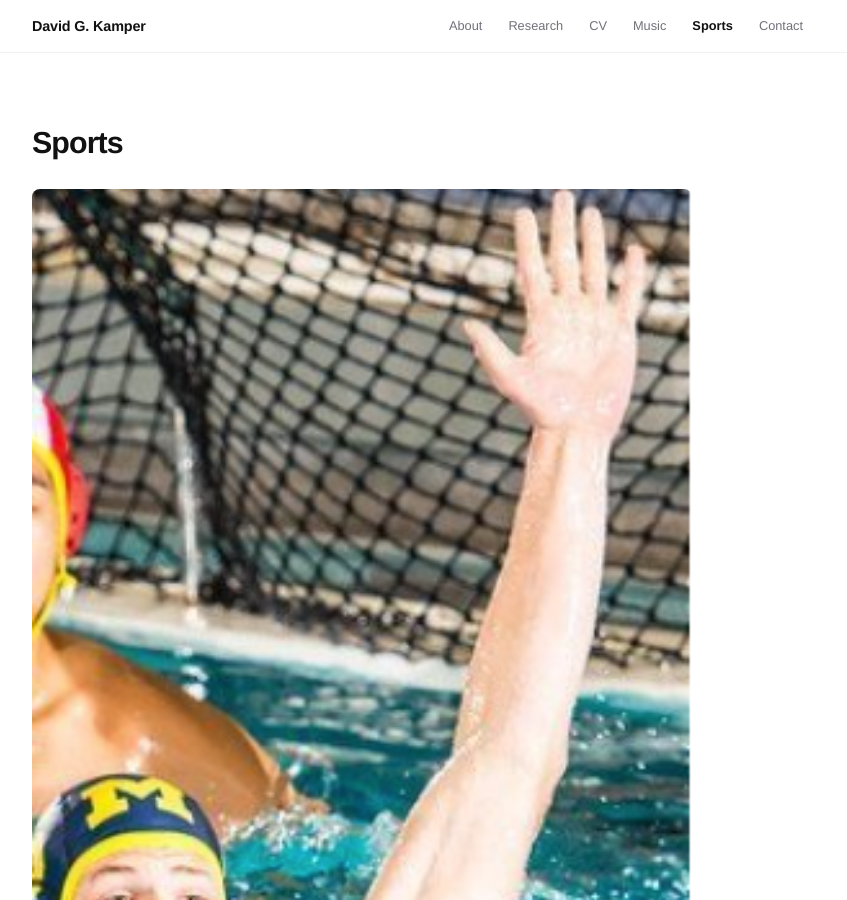
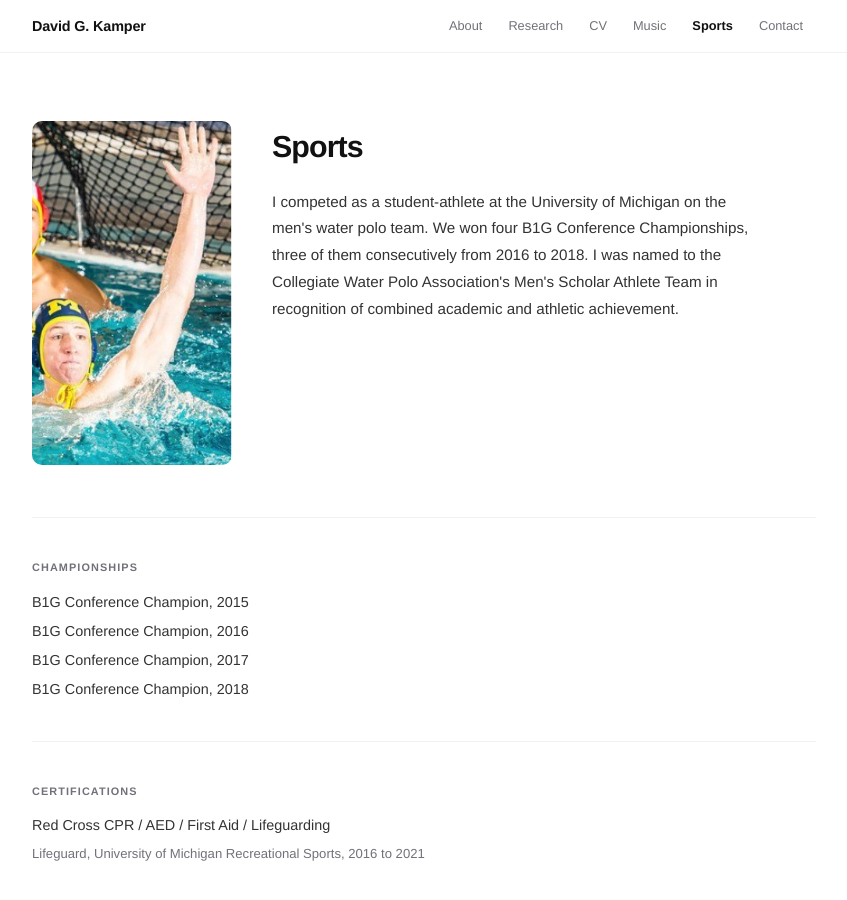
Before and after one commit to dgkamper/dgkamper.github.io, a Jekyll site: the page built from sports.html, in a window 1280 px wide and 900 px high. Shown: the whole window, without its empty margins (216-1063 px from the left). Built offline with Jekyll 4.4.1, drawn with Linux system fonts in a browser that asks for light colours.

Commit message:
Refactor sports section layout with grid styling
Updated the layout and styling of the sports section to use a grid format for better visual presentation.

```diff
--- a/sports.html
+++ b/sports.html
@@ -4,10 +4,14 @@ nav: sports
 page_title: Sports
 ---
 
-<section class="page-header" style="animation: enter 0.45s ease both;">
-  <h1>Sports</h1>
-  <img src="/assets/img/Waterpolo.png" alt="University of Michigan Water Polo" />
-  <p>I competed as a student-athlete at the University of Michigan on the men's water polo team. We won four B1G Conference Championships, three of them consecutively from 2016 to 2018. I was named to the Collegiate Water Polo Association's Men's Scholar Athlete Team in recognition of combined academic and athletic achievement.</p>
+<section style="display:grid;grid-template-columns:200px 1fr;gap:40px;align-items:start;padding:68px 0 44px;border-bottom:1px solid var(--border-light);animation:enter 0.45s ease both;">
+  <div>
+    <img src="/assets/img/Waterpolo.png" alt="University of Michigan Water Polo" style="width:100%;border-radius:10px;" />
+  </div>
+  <div>
+    <h1 style="font-size:1.9rem;font-weight:700;color:var(--ink);letter-spacing:-0.03em;margin-bottom:16px;">Sports</h1>
+    <p style="font-size:0.95rem;line-height:1.76;color:var(--ink-soft);max-width:480px;">I competed as a student-athlete at the University of Michigan on the men's water polo team. We won four B1G Conference Championships, three of them consecutively from 2016 to 2018. I was named to the Collegiate Water Polo Association's Men's Scholar Athlete Team in recognition of combined academic and athletic achievement.</p>
+  </div>
 </section>
 
 <section class="section" style="animation: enter 0.45s ease 0.06s both;">
```
